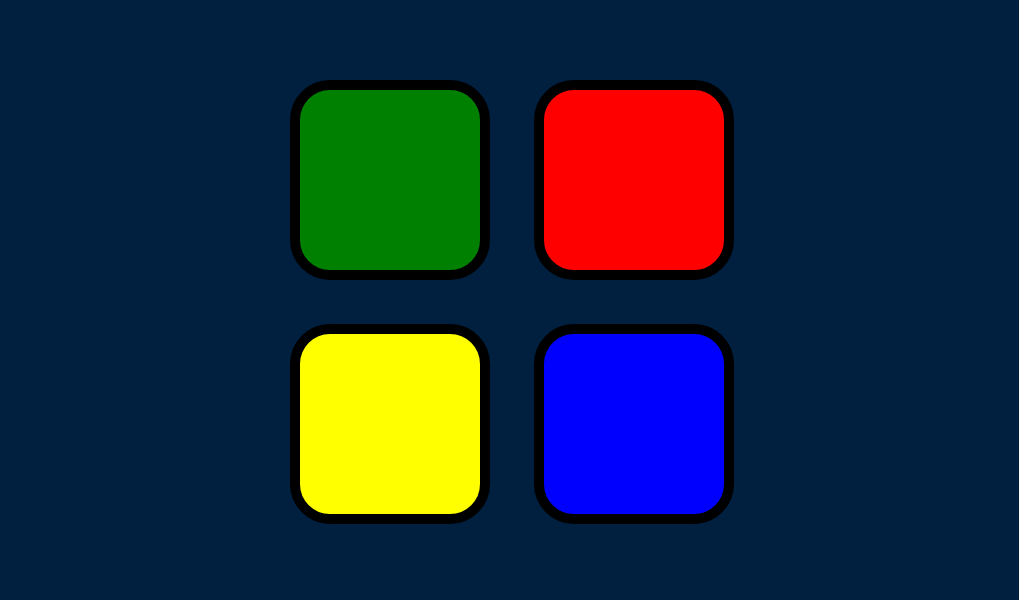
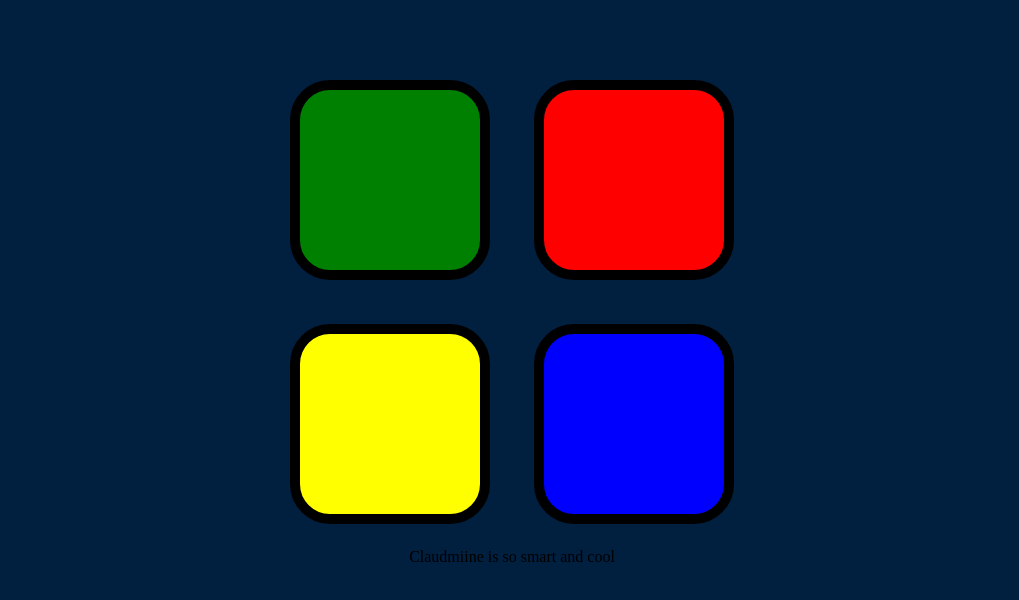
Before and after one commit to claudmiine/Simon-Game, a plain HTML site: page Simon Game Challenge Starting Files/index.html in a window 1280 px wide. Shown: the part 114-714 px from the top of the page, without its empty margins (128-1147 px from the left). Drawn offline with nearby package versions, Linux system fonts and the light colour scheme.

Commit message:
Add footer

```diff
--- a/Simon Game Challenge Starting Files/index.html
+++ b/Simon Game Challenge Starting Files/index.html
@@ -36,7 +36,9 @@
     </div>
     <script src="https://ajax.googleapis.com/ajax/libs/jquery/3.5.1/jquery.min.js"></script>
     <script src="game.js"></script>
-
+    <footer>
+        Claudmiine is so smart and cool
+    </footer>
 </body>
 
 </html>
```
